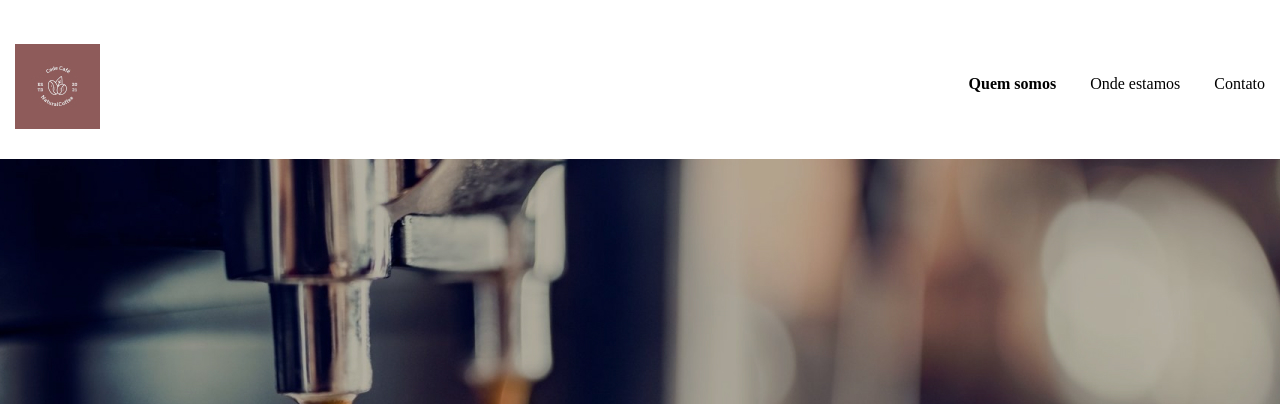
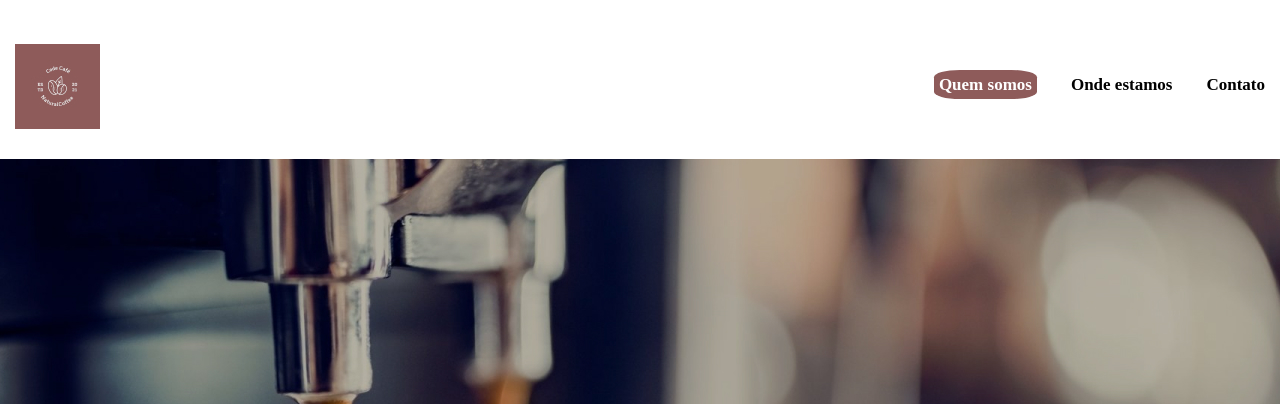
Before and after one commit to marcelloprado/code-cafe, a plain HTML site: page index.html in a window 1280 px wide. In both pictures the pointer is over the link 1014 px from the left and 83 px from the top of the page. Shown: the top 404 px of the page. Drawn offline with Linux system fonts and the light colour scheme; a web font is replaced by a local one.

Commit message:
Adicionando um Hover no Menu

```diff
--- a/src/css/style.css
+++ b/src/css/style.css
@@ -11,6 +11,7 @@ body {
 .cabecalho {
     padding:30px 15px;
     position:relative;
+
 }
 
 .cabecalho .logo {
@@ -33,9 +34,21 @@ body {
 .cabecalho ul li {
     display:inline-block;
     padding:15px;
+
 }
+
+.cabecalho ul li a {
+    font-size:17px;
+    font-weight:bold;
+}
+
 .cabecalho ul li a:hover {
     font-weight:bold;
+    color:#FFF;
+    background-color:#8E5B5A;
+    padding:5px;
+    border-radius: 25%;
+    transition: 0.6s ease-in-out
 }
 
 .painel {
```
